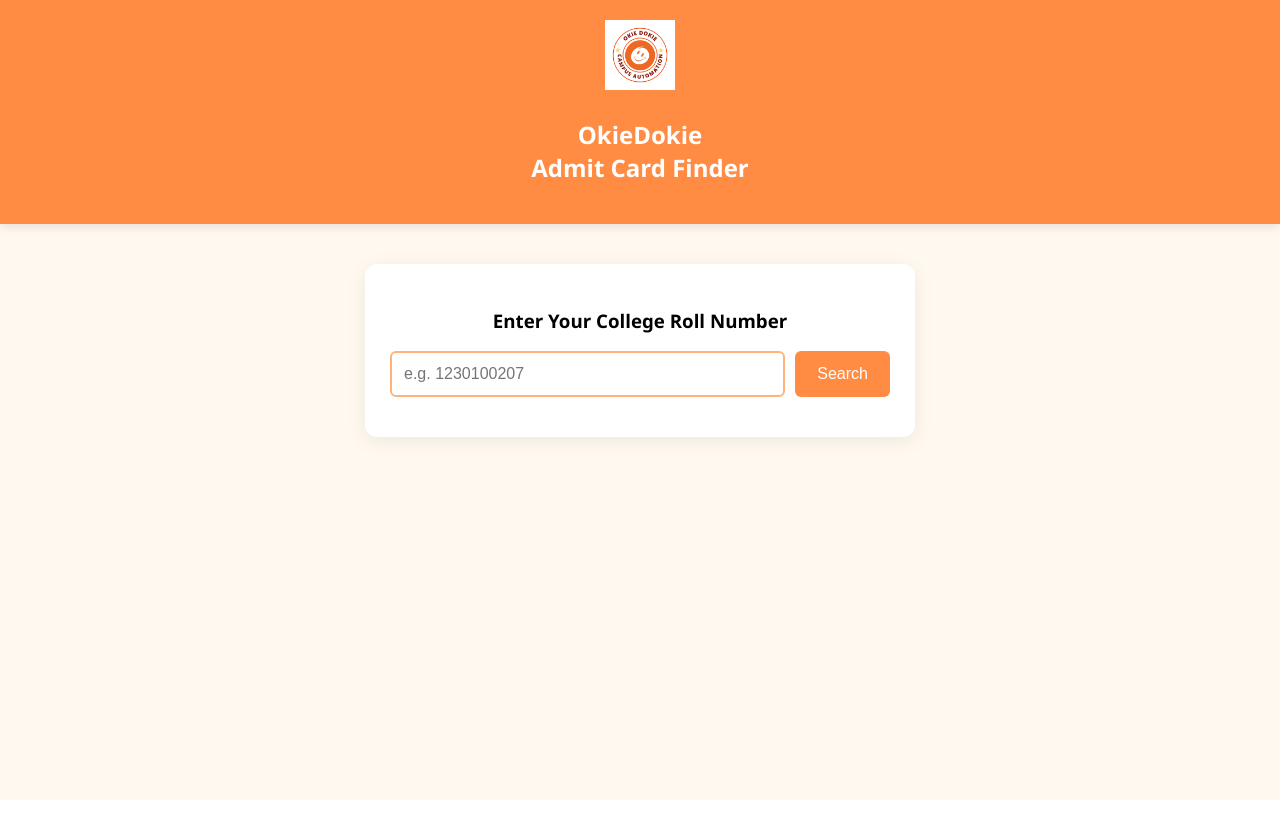
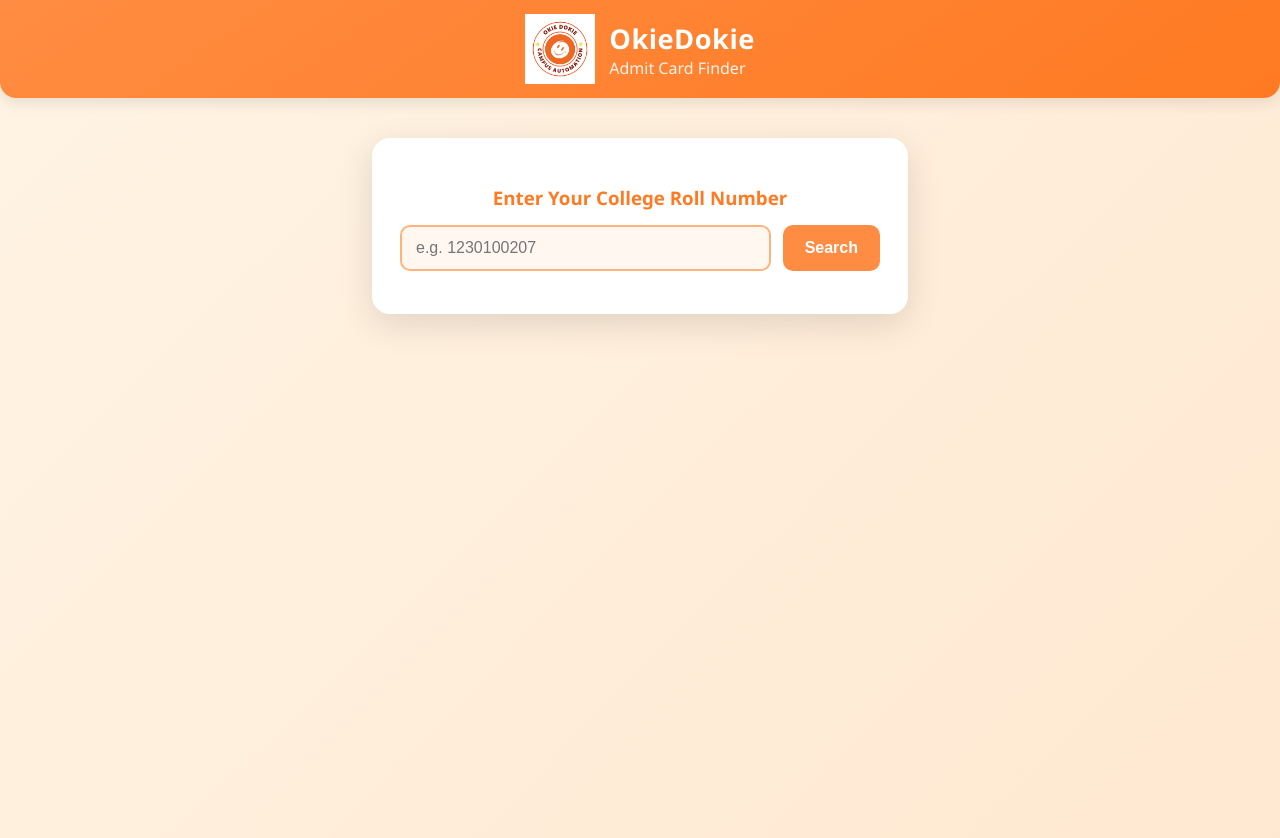
Before and after one commit to sumaiyakhn1/dmc-finder-frontend, a React (Create React App) app: page / in a window 1280 px wide. Before the commit the page ends 800 px from the top, so only its background shows below. Built offline with nearby package versions, Linux system fonts and the light colour scheme.

Commit message:
updated ui

```diff
--- a/src/App.css
+++ b/src/App.css
@@ -1,73 +1,115 @@
+/* PAGE */
 .page {
-  background: #fff9f0;
+  background: linear-gradient(135deg, #fff4e4, #ffe8d1);
   min-height: 100vh;
   font-family: "Segoe UI", Arial, sans-serif;
+  padding-bottom: 40px;
 }
 
-/* HEADER */
-.header {
-  background: #ff8c42;
+/* SHORT HEADER */
+/* Compact horizontal header */
+.header-row {
+  display: flex;
+  justify-content: center;
+  align-items: center;
+  padding: 14px 0;
+  background: linear-gradient(145deg, #ff8c42, #ff7a22);
   color: white;
-  padding: 20px 0;
-  text-align: center;
-  display: flex;
-  flex-direction: column;
-  align-items: center;
-  box-shadow: 0 3px 10px rgba(0,0,0,0.1);
+  border-bottom-left-radius: 16px;
+  border-bottom-right-radius: 16px;
+  box-shadow: 0 4px 15px rgba(0,0,0,0.1);
 }
 
-.logo {
+.header-left {
+  display: flex;
+  align-items: center;
+  gap: 14px;
+}
+
+.logo-big {
   width: 70px;
-  margin-bottom: 8px;
 }
+
+.brand {
+  font-size: 1.7rem;
+  font-weight: 700;
+  margin: 0;
+  letter-spacing: 0.5px;
+}
+
+.sub {
+  font-size: 1rem;
+  margin: 0;
+  opacity: 0.9;
+}
+
 
 /* SEARCH CARD */
 .search-card {
   width: 90%;
-  max-width: 500px;
+  max-width: 480px;
   margin: 40px auto;
-  padding: 25px;
+  padding: 28px;
   background: white;
-  border-radius: 12px;
-  box-shadow: 0 4px 20px rgba(0,0,0,0.08);
+  border-radius: 18px;
+  box-shadow: 0 10px 35px rgba(0,0,0,0.12);
   text-align: center;
+  animation: fade-in 0.6s ease;
 }
 
+.card-title {
+  font-weight: 600;
+  color: #ff7a22;
+  margin-bottom: 15px;
+}
+
+/* INPUT ROW */
 .input-row {
   display: flex;
-  gap: 10px;
+  gap: 12px;
   margin: 15px 0;
 }
 
 .input-row input {
   flex: 1;
-  padding: 12px;
+  padding: 12px 14px;
   border: 2px solid #ffb37b;
-  border-radius: 6px;
+  border-radius: 10px;
   font-size: 16px;
+  transition: 0.3s;
+  background: #fff7f0;
 }
 
-.input-row button {
+.input-row input:focus {
+  outline: none;
+  border-color: #ff8c42;
+  box-shadow: 0 0 5px rgba(255,140,66,0.4);
+}
+
+.search-btn {
   padding: 12px 22px;
   background: #ff8c42;
   border: none;
   color: white;
-  border-radius: 6px;
+  border-radius: 10px;
   font-size: 16px;
   cursor: pointer;
+  font-weight: 600;
+  transition: 0.2s;
 }
 
-.input-row button:hover {
-  background: #e27734;
+.search-btn:hover {
+  background: #e7772f;
+  transform: translateY(-1px);
 }
 
 /* SPINNER */
 .spinner {
-  width: 30px;
-  height: 30px;
+  width: 35px;
+  height: 35px;
   margin: 12px auto;
   border: 4px solid #ffd8ba;
-  border-top: 4px solid #ff8c42;
+  border-top: 4px solid #ff7a22;
   border-radius: 50%;
   animation: spin 0.8s linear infinite;
 }
@@ -78,43 +120,52 @@
 
 /* ERROR */
 .error {
-  color: red;
-  margin-top: 10px;
+  color: #ff0000;
+  margin-top: 12px;
+  font-weight: 500;
 }
 
 /* RESULT BOX */
 .result-box {
-  margin-top: 20px;
-  background: #fff8f1;
+  margin-top: 22px;
+  background: #fff6ee;
   padding: 20px;
-  border-radius: 10px;
+  border-radius: 14px;
   border-left: 6px solid #ff8c42;
   text-align: left;
+  animation: slide-up 0.5s ease;
 }
 
+@keyframes slide-up {
+  from { opacity: 0; transform: translateY(10px); }
+  to { opacity: 1; transform: translateY(0); }
+}
+
+/* BUTTONS */
 .btn-row {
   display: flex;
-  gap: 10px;
-  margin-top: 15px;
+  gap: 12px;
+  margin-top: 18px;
 }
 
 .view-btn,
 .download-btn {
   flex: 1;
   text-align: center;
-  padding: 10px;
+  padding: 12px;
   text-decoration: none;
-  border-radius: 6px;
+  border-radius: 10px;
   font-weight: bold;
   color: white;
+  transition: 0.2s;
 }
 
 .view-btn {
-  background: #0078ff;
+  background: #007bff;
 }
 
 .view-btn:hover {
-  background: #0066d6;
+  background: #0065d1;
 }
 
 .download-btn {
@@ -122,5 +173,15 @@
 }
 
 .download-btn:hover {
-  background: #1f8935;
+  background: #1f8c39;
 }
+
+/* ANIMATIONS */
+.fade-in {
+  animation: fade-in 0.7s ease;
+}
+
+@keyframes fade-in {
+  from { opacity: 0; transform: scale(0.98); }
+  to { opacity: 1; transform: scale(1); }
+}
--- a/src/App.js
+++ b/src/App.js
@@ -1,7 +1,6 @@
 import { useState } from "react";
 import "./App.css";
 
-// Logo coming from PUBLIC folder
 const logo = "/logo.webp";
 
 function App() {
@@ -48,14 +47,19 @@
     <div className="page">
 
       {/* Header */}
-      <header className="header">
-        <img src={logo} alt="logo" className="logo" />
-        <h2>OkieDokie<br/> Admit Card Finder</h2>
+      <header className="header header-row">
+        <div className="header-left">
+          <img src={logo} alt="logo" className="logo-big" />
+          <div className="header-text">
+            <h1 className="brand">OkieDokie</h1>
+            <p className="sub">Admit Card Finder</p>
+          </div>
+        </div>
       </header>
 
       {/* Search Card */}
-      <div className="search-card">
-        <h3>Enter Your College Roll Number</h3>
+      <div className="search-card fade-in">
+        <h3 className="card-title">Enter Your College Roll Number</h3>
 
         <div className="input-row">
           <input
@@ -63,25 +67,37 @@
             placeholder="e.g. 1230100207"
             value={roll}
             onChange={(e) => setRoll(e.target.value)}
+            onKeyDown={(e) => e.key === "Enter" && searchRoll()}
           />
-          <button onClick={searchRoll}>Search</button>
+          <button onClick={searchRoll} className="search-btn">
+            Search
+          </button>
         </div>
 
         {loading && <div className="spinner"></div>}
-
         {error && <p className="error">{error}</p>}
 
         {result && (
-          <div className="result-box">
+          <div className="result-box slide-up">
             <p><strong>College Roll:</strong> {result.college_roll}</p>
             <p><strong>Exam Roll:</strong> {result.exam_roll}</p>
             <p><strong>File:</strong> {result.file_name}</p>
 
             <div className="btn-row">
-              <a className="view-btn" href={result.drive_view_url} target="_blank" rel="noopener noreferrer">
+              <a
+                className="view-btn"
+                href={result.drive_view_url}
+                target="_blank"
+                rel="noopener noreferrer"
+              >
                 View PDF
               </a>
-              <a className="download-btn" href={result.drive_download_url} target="_blank" rel="noopener noreferrer">
+              <a
+                className="download-btn"
+                href={result.drive_download_url}
+                target="_blank"
+                rel="noopener noreferrer"
+              >
                 Download PDF
               </a>
             </div>
```
